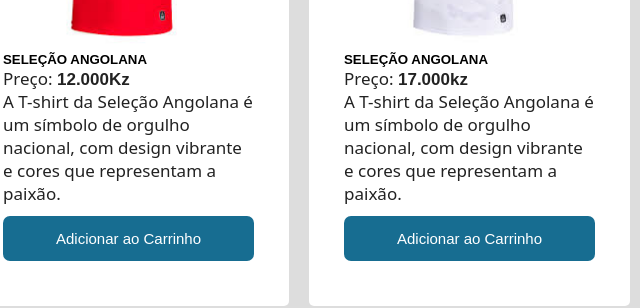
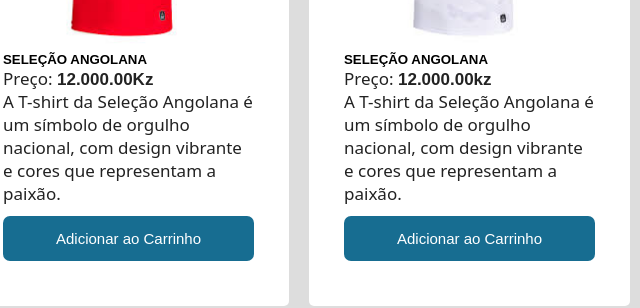
Before and after one commit to pedo19/flecor, a plain HTML site: page home.html in a window 1280 px wide. Shown: the part 405-713 px from the top of the page, 0-640 px from the left. Drawn offline with Linux system fonts and the light colour scheme.

Commit message:
Update home.html

```diff
--- a/home.html
+++ b/home.html
@@ -58,7 +58,7 @@
                           <div class="title-produ">
                             <h5>SELEÇÃO ANGOLANA</h5>
                         </div>
-                        <p>Preço: <b>12.000Kz</b></p>
+                        <p>Preço: <b>12.000.00Kz</b></p>
                           <p class="description">
                                    A T-shirt da Seleção Angolana é um símbolo de orgulho nacional,
                                    com design vibrante e cores que representam a paixão.
@@ -78,7 +78,7 @@
                       <div class="title-produ">
                         <h5>SELEÇÃO ANGOLANA</h5>
                     </div>
-                    <p>Preço: <b>17.000kz</b></p>
+                    <p>Preço: <b>12.000.00kz</b></p>
                        <p class="description">
                                    A T-shirt da Seleção Angolana é um símbolo de orgulho nacional,
                                    com design vibrante e cores que representam a paixão.
```
